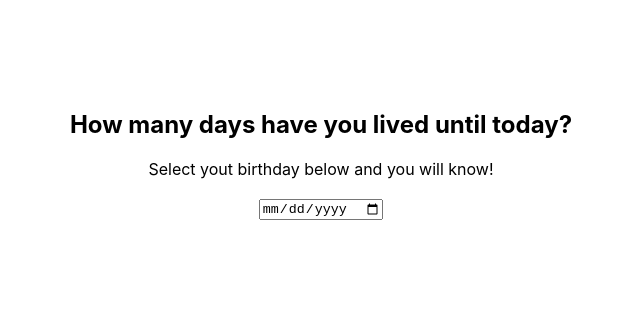
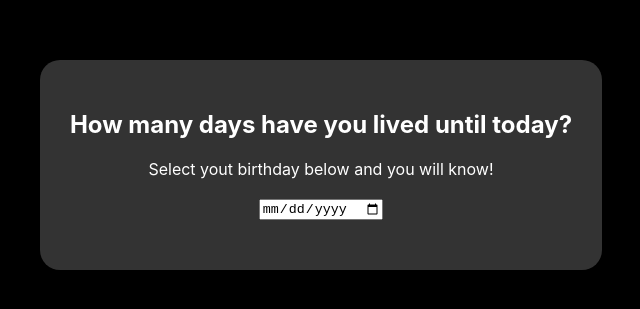
Before and after one commit to CleitonLuizOliveira/day_counter, a React (Create React App) app: page / in a window 1280 px wide. Shown: the part 235-544 px from the top of the page, without its empty margins (319-959 px from the left). Built offline with nearby package versions, Linux system fonts and the light colour scheme.

Commit message:
coloquei algumas cores básicas

```diff
--- a/src/App.css
+++ b/src/App.css
@@ -8,12 +8,19 @@
   left: 0;
   bottom: 0;
   right: 0;
+  background-color: black;
 }
 
 .container {
   text-align: center;
   display: flex;
   flex-direction: column;
+  background-color: #333;
+  padding: 30px;
+  border-radius: 20px;
+  color: white;
+  max-width: 80%;
+  box-sizing: border-box;
 }
 
 .container input {
```
Also changed, not shown: src/App.js (line endings or trailing spaces), 1 other file (tests, documents, lock files or other folders).
